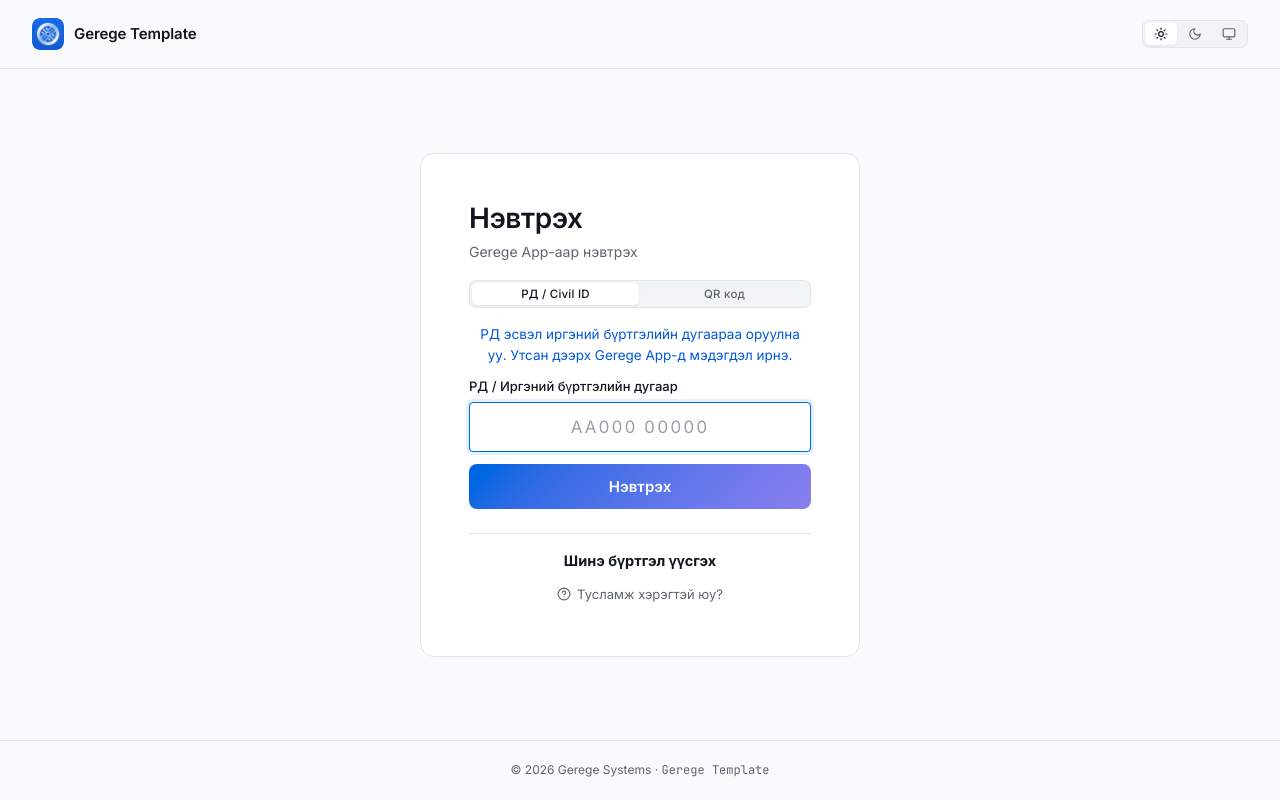
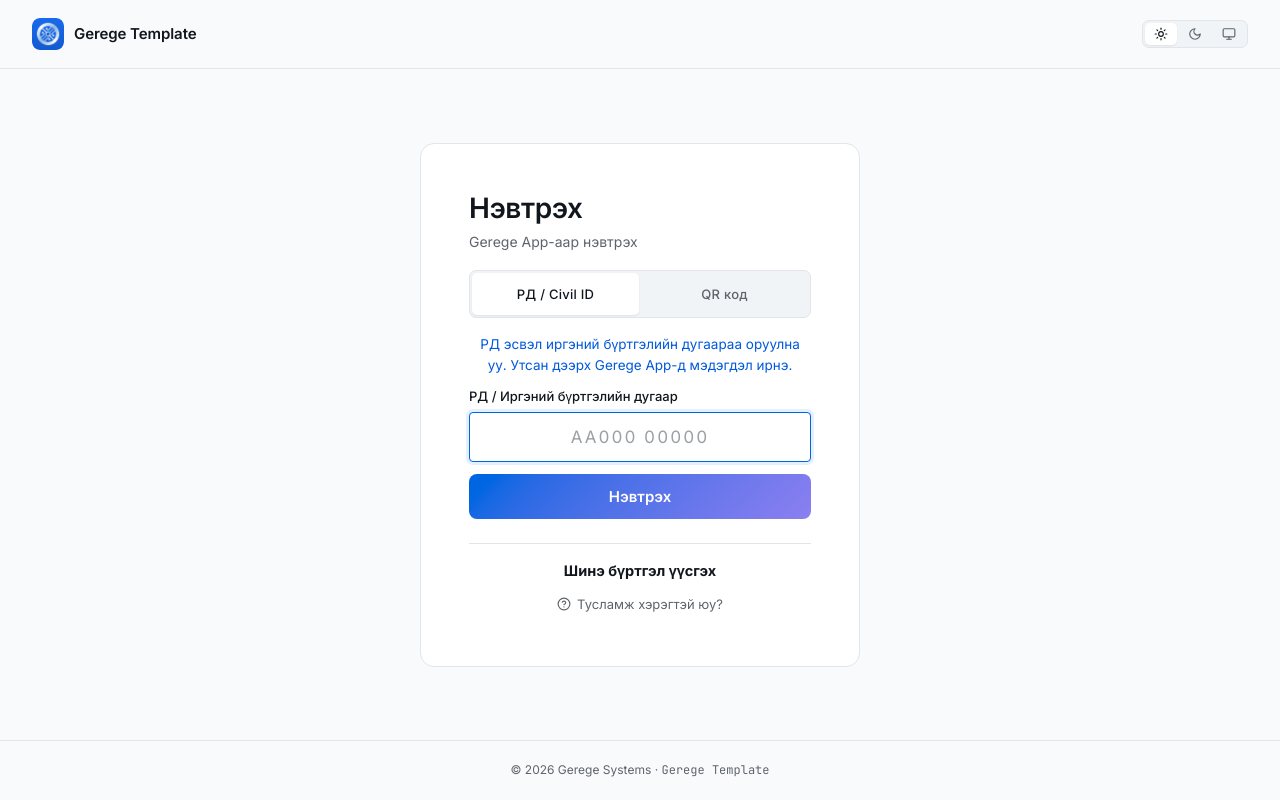
Before and after one commit to gerege-systems/developer-dgov-mn, a Next.js app in the folder frontend/: page /login in a window 1280 px wide. Built offline with nearby package versions, Linux system fonts and the light colour scheme.

Commit message:
style(login): switch tab-ийг 2 дахин өндөр болгов (segmented--tall)
Login-д зориулсан scoped modifier — бусад газрын segmented хөндөгдөхгүй.

Co-Authored-By: Claude Fable 5 <noreply@anthropic.com>

```diff
--- a/frontend/src/app/globals.css
+++ b/frontend/src/app/globals.css
@@ -1282,3 +1282,6 @@ html[lang="en"] .i18n-banner { display: block; }
   font-size: 13px;
 }
 .login-footer__help:hover { color: var(--fg); }
+
+/* Login switch tab — 2 дахин өндөр */
+.segmented--tall .segmented__item { padding-top: 13px; padding-bottom: 13px; font-size: 13px; }
--- a/frontend/src/app/login/LoginForm.tsx
+++ b/frontend/src/app/login/LoginForm.tsx
@@ -232,7 +232,7 @@ export default function LoginForm({ next, notice }: { next: string; notice?: str
       {noticeText && <Alert kind="success">{noticeText}</Alert>}
 
       {/* Нэвтрэх аргын сонголт */}
-      <div className="segmented" role="tablist" style={{ display: 'flex', width: '100%' }}>
+      <div className="segmented segmented--tall" role="tablist" style={{ display: 'flex', width: '100%' }}>
         <button
           type="button"
           role="tab"
```
